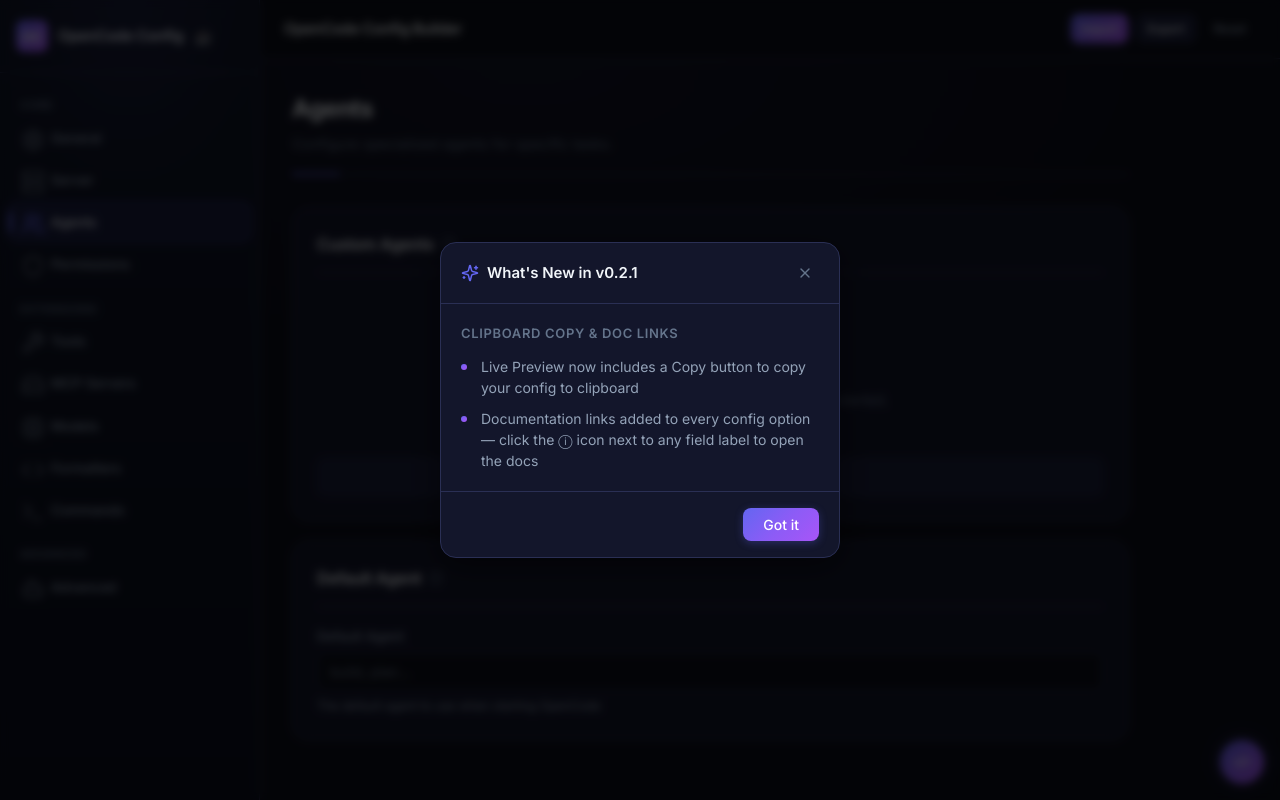
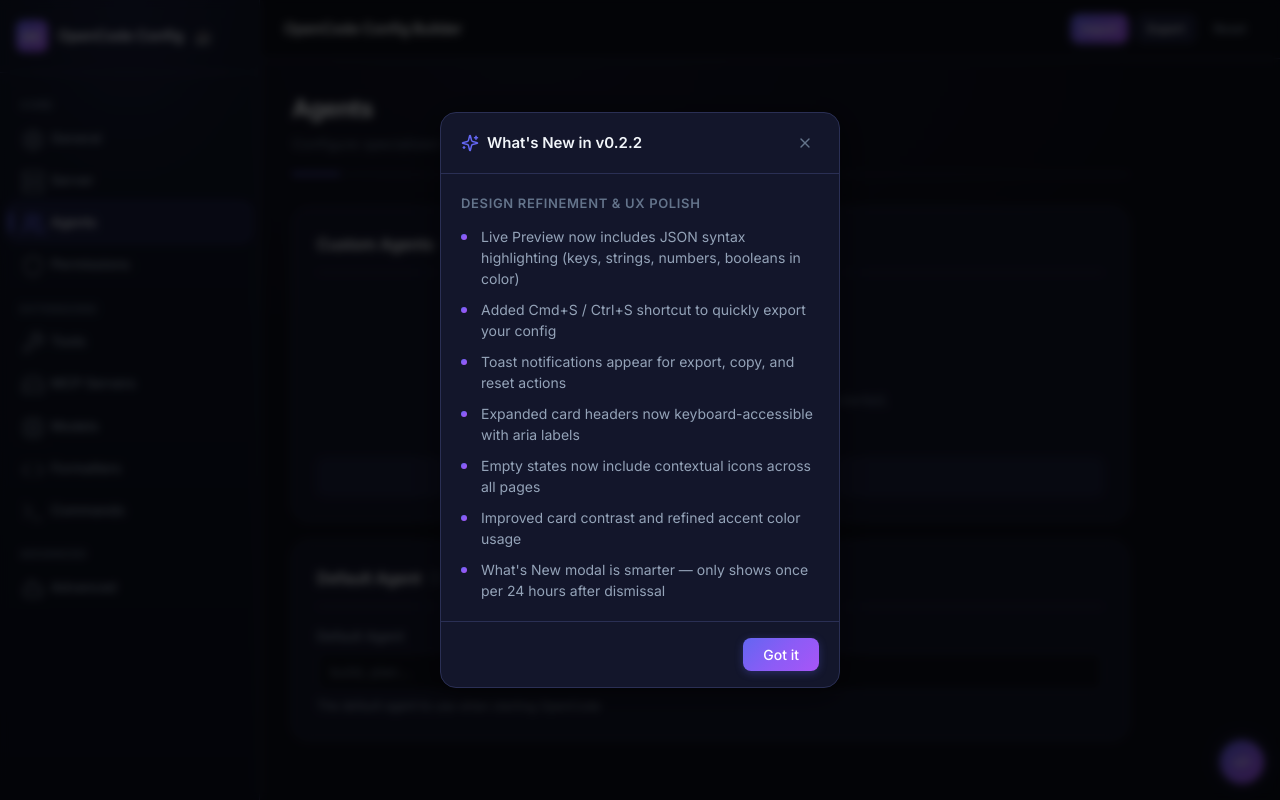
Before and after one commit to MikeCase/opencode-config-builder, a Next.js app: page /agents in a window 1280 px wide. Built offline with nearby package versions, Linux system fonts and the light colour scheme.

Commit message:
chore: bump to v0.2.2 with design refinement changelog

```diff
--- a/package.json
+++ b/package.json
@@ -1,7 +1,7 @@
 {
   "name": "opencode-config",
   "private": true,
-  "version": "0.2.1",
+  "version": "0.2.2",
   "type": "module",
   "scripts": {
     "dev": "next dev",
--- a/src/components/ui/WhatsNew.tsx
+++ b/src/components/ui/WhatsNew.tsx
@@ -3,7 +3,7 @@
 import React, { useState, useEffect } from 'react'
 import { X, Sparkles } from 'lucide-react'
 
-const CURRENT_VERSION = '0.2.1'
+const CURRENT_VERSION = '0.2.2'
 
 const CHANGELOG: Record<string, { title: string; items: string[] }> = {
   '0.1.0': {
@@ -35,6 +35,18 @@ const CHANGELOG: Record<string, { title: string; items: string[] }> = {
     items: [
       'Live Preview now includes a Copy button to copy your config to clipboard',
       'Documentation links added to every config option — click the ⓘ icon next to any field label to open the docs',
+    ],
+  },
+  '0.2.2': {
+    title: 'Design Refinement & UX Polish',
+    items: [
+      'Live Preview now includes JSON syntax highlighting (keys, strings, numbers, booleans in color)',
+      'Added Cmd+S / Ctrl+S shortcut to quickly export your config',
+      'Toast notifications appear for export, copy, and reset actions',
+      'Expanded card headers now keyboard-accessible with aria labels',
+      'Empty states now include contextual icons across all pages',
+      'Improved card contrast and refined accent color usage',
+      'What\'s New modal is smarter — only shows once per 24 hours after dismissal',
     ],
   },
 }
```
Also changed, not shown: 1 other file (tests, documents, lock files or other folders).
